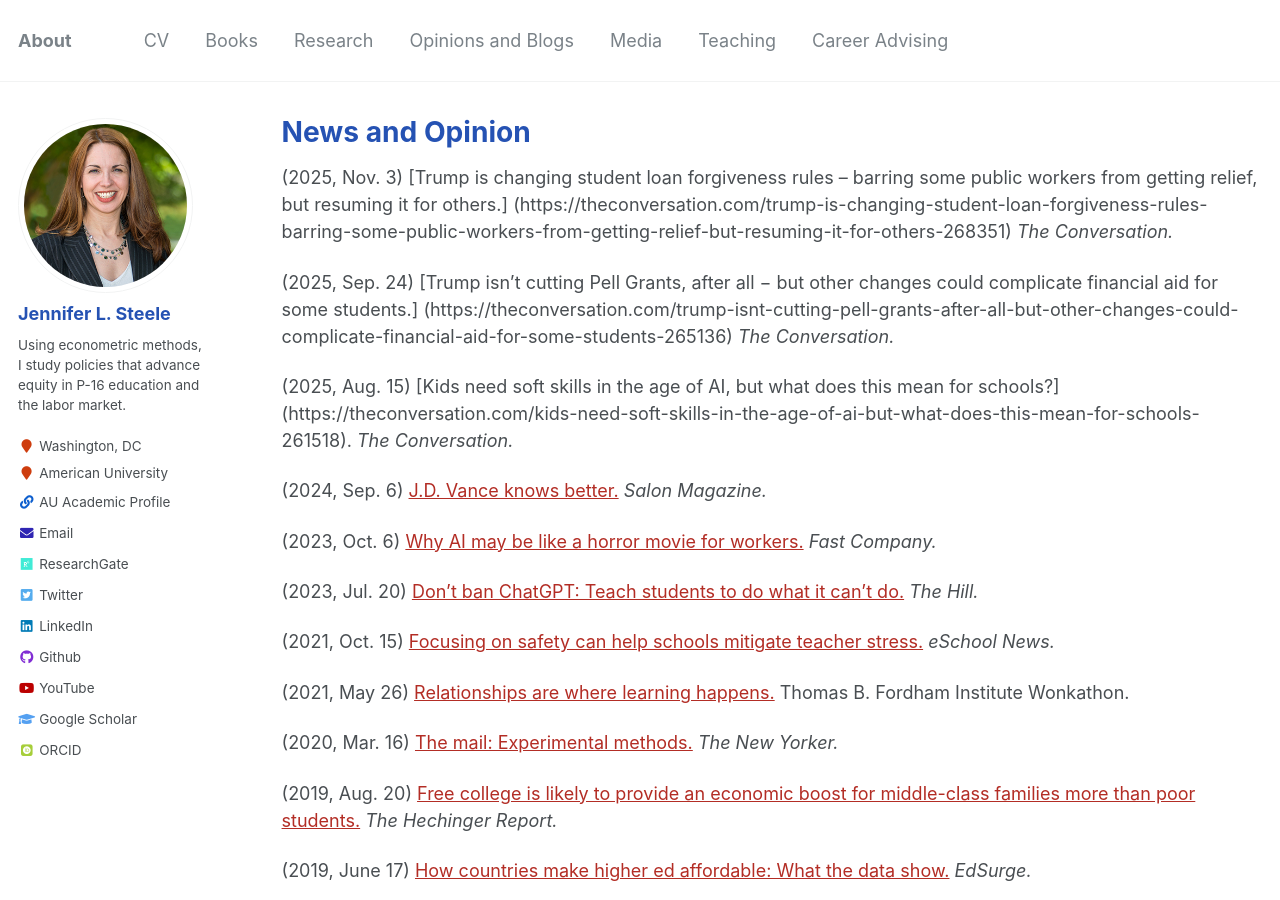
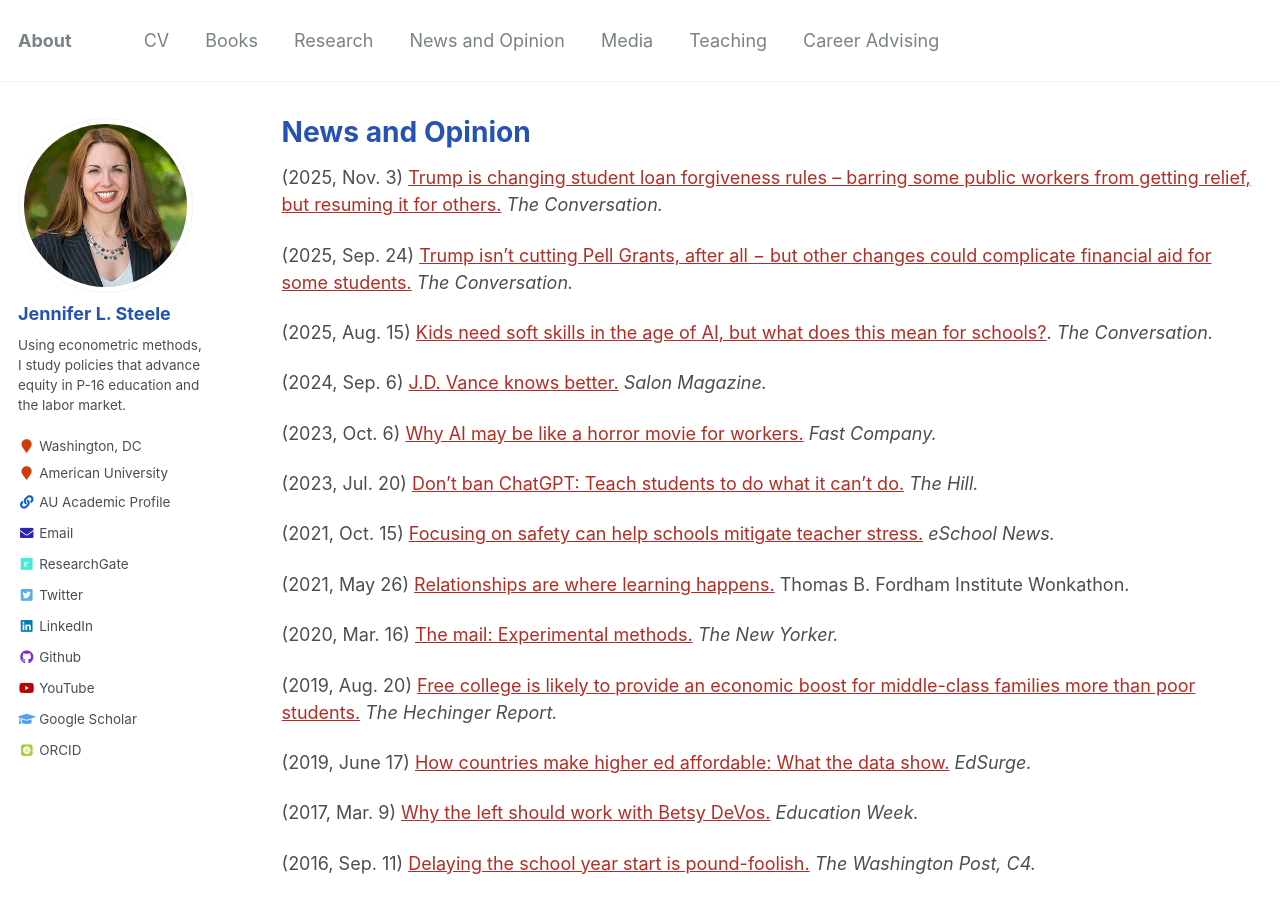
Before and after one commit to jensteele1/jensteele1.github.io, a Jekyll site: the page built from _pages/opinion.md, in a window 1280 px wide and 900 px high. Built offline with Jekyll 4.4.1, drawn with Linux system fonts in a browser that asks for light colours; some web fonts are replaced.

Commit message:
update top navigation, fix opinion hyperlinks

```diff
--- a/_data/navigation.yml
+++ b/_data/navigation.yml
@@ -9,7 +9,7 @@
   - title: "Research"
     url: /research/
 
-  - title: "Opinions and Blogs"
+  - title: "News and Opinion"
     url: /opinion/
 
   - title: "Media"
--- a/_pages/opinion.md
+++ b/_pages/opinion.md
@@ -4,11 +4,11 @@
 permalink: /opinion/
 author_profile: true
 ---
-(2025, Nov. 3) [Trump is changing student loan forgiveness rules – barring some public workers from getting relief, but resuming it for others.] (https://theconversation.com/trump-is-changing-student-loan-forgiveness-rules-barring-some-public-workers-from-getting-relief-but-resuming-it-for-others-268351) *The Conversation.*
+(2025, Nov. 3) [Trump is changing student loan forgiveness rules – barring some public workers from getting relief, but resuming it for others.](https://theconversation.com/trump-is-changing-student-loan-forgiveness-rules-barring-some-public-workers-from-getting-relief-but-resuming-it-for-others-268351) *The Conversation.*
 
-(2025, Sep. 24) [Trump isn’t cutting Pell Grants, after all − but other changes could complicate financial aid for some students.] (https://theconversation.com/trump-isnt-cutting-pell-grants-after-all-but-other-changes-could-complicate-financial-aid-for-some-students-265136) *The Conversation.*
+(2025, Sep. 24) [Trump isn’t cutting Pell Grants, after all − but other changes could complicate financial aid for some students.](https://theconversation.com/trump-isnt-cutting-pell-grants-after-all-but-other-changes-could-complicate-financial-aid-for-some-students-265136) *The Conversation.*
 
-(2025, Aug. 15) [Kids need soft skills in the age of AI, but what does this mean for schools?] (https://theconversation.com/kids-need-soft-skills-in-the-age-of-ai-but-what-does-this-mean-for-schools-261518). *The Conversation.*
+(2025, Aug. 15) [Kids need soft skills in the age of AI, but what does this mean for schools?](https://theconversation.com/kids-need-soft-skills-in-the-age-of-ai-but-what-does-this-mean-for-schools-261518). *The Conversation.*
 
 (2024, Sep. 6)  [J.D. Vance knows better.](https://www.salon.com/2024/09/06/jd-vance-knows-better/) *Salon Magazine.*
 
```
